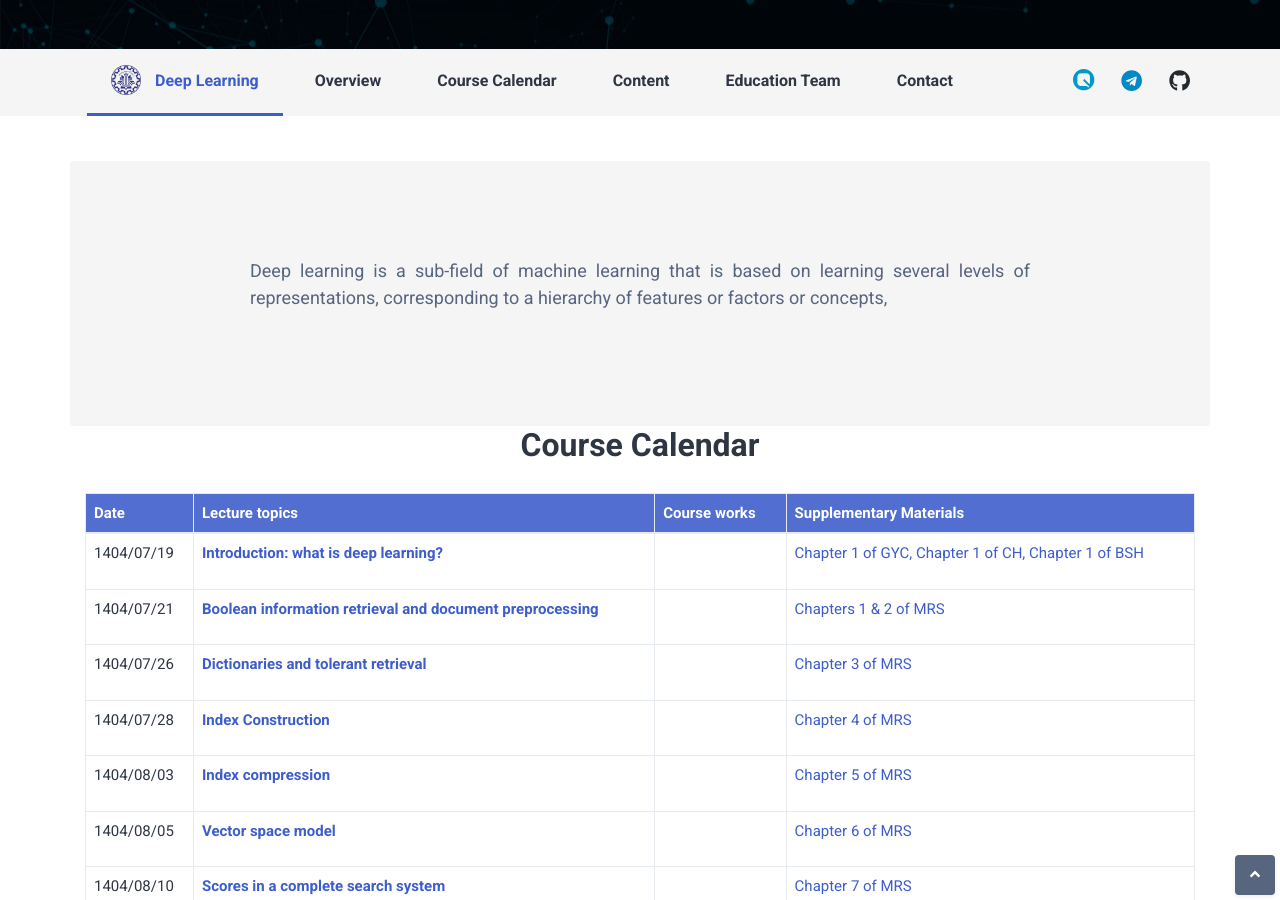
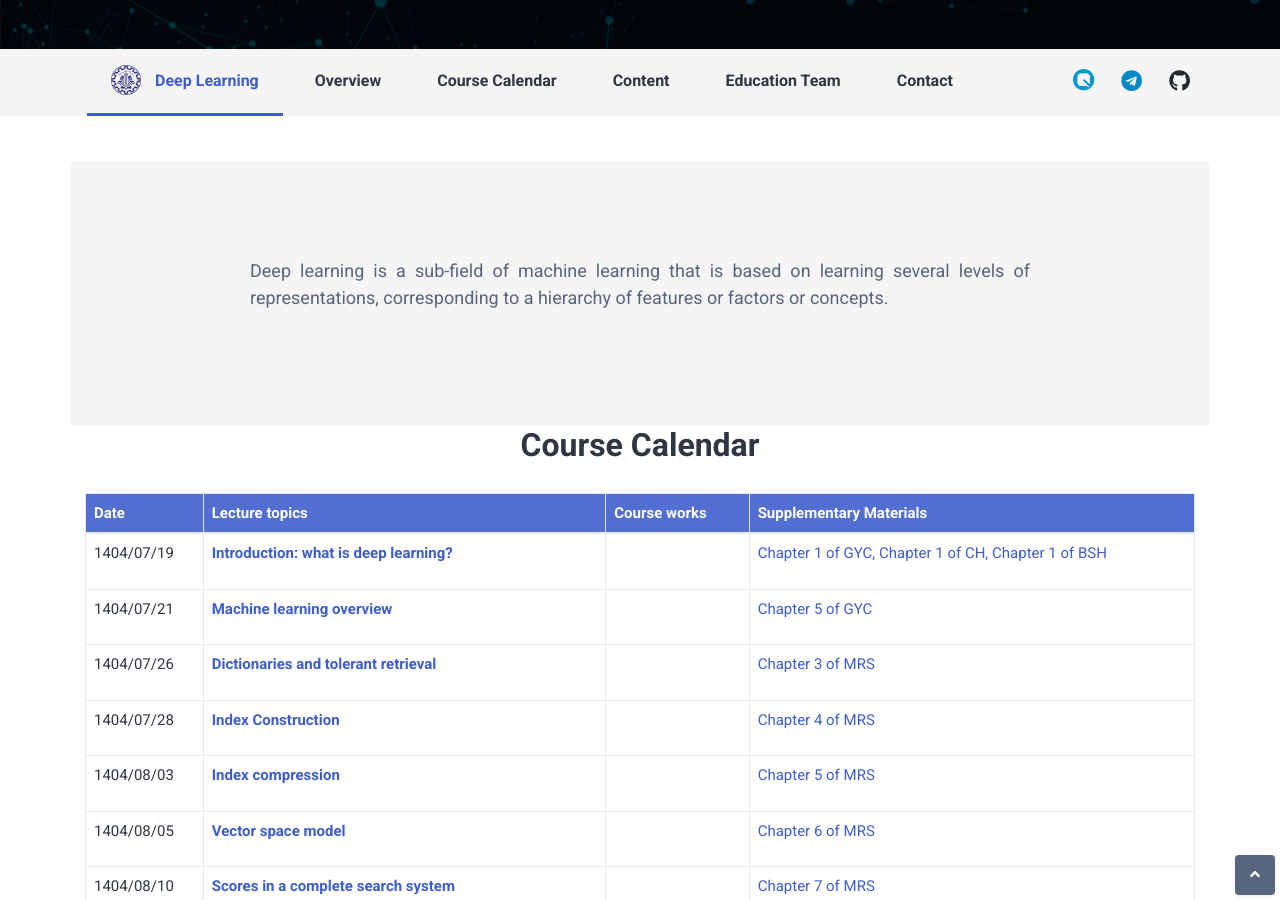
Before and after one commit to SUT-DeepLearning-Fall2025/SUT-DeepLearning-Fall2025.github.io, a Jekyll site: the page built from index.html, in a window 1280 px wide and 900 px high, scrolled down 266 px. Built offline with Jekyll 4.4.1, drawn with Linux system fonts in a browser that asks for light colours; some web fonts are replaced; comment, search, counter and statistics services are not loaded; some of the changed text lies outside the part shown.

Commit message:
3th commit

```diff
--- a/_data/calendar.yml
+++ b/_data/calendar.yml
@@ -12,12 +12,12 @@
 - date:
     - 1404/07/21
   subjects:
-    - title: "**Boolean information retrieval and document preprocessing**"
-      link: "https://sharif.edu/~beigy/courses/14032/40324/Lect-2.pdf"
+    - title: "**Machine learning overview**"
+      link: "https://sharif.edu/~beigy/courses/14031/40719/Lect-2to3.pdf"
   assignment: []
   sections:
-    - title: "Chapters 1 & 2 of MRS"
-      link: "https://nlp.stanford.edu/IR-book/pdf/02voc.pdf"
+    - title: "Chapter 5 of GYC"
+      link: ""
   color: ""
 
 - date:
--- a/_data/overview.yml
+++ b/_data/overview.yml
@@ -1,2 +1,2 @@
 title:
-content: "Deep learning is a sub-field of machine learning that is based on learning several levels of representations, corresponding to a hierarchy of features or factors or concepts,"
+content: "Deep learning is a sub-field of machine learning that is based on learning several levels of representations, corresponding to a hierarchy of features or factors or concepts."
```
Also changed, not shown: _data/other_TAs.yml (+74 -60 lines), assets/images/team/Heshmati.jpg (renamed from assets/images/team/Sarina.jpg), assets/images/team/Rostamian.webp (added), assets/images/team/Torkashvand.jpg (added).
